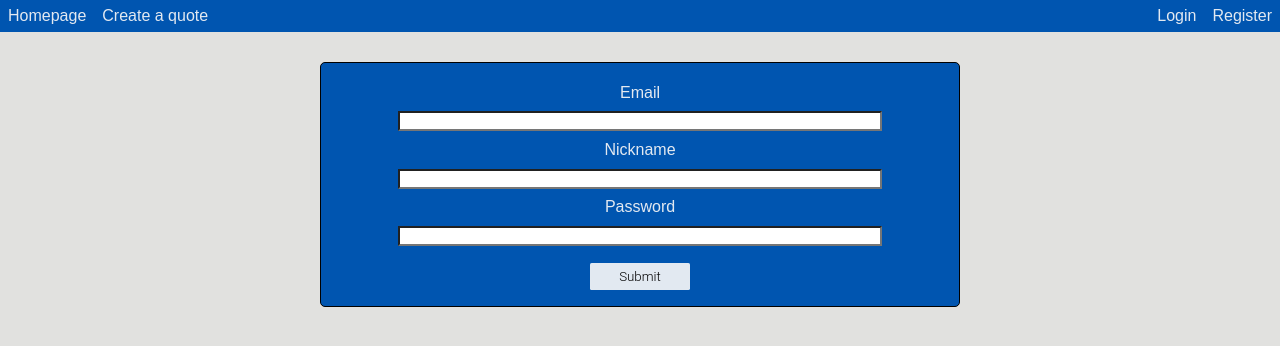
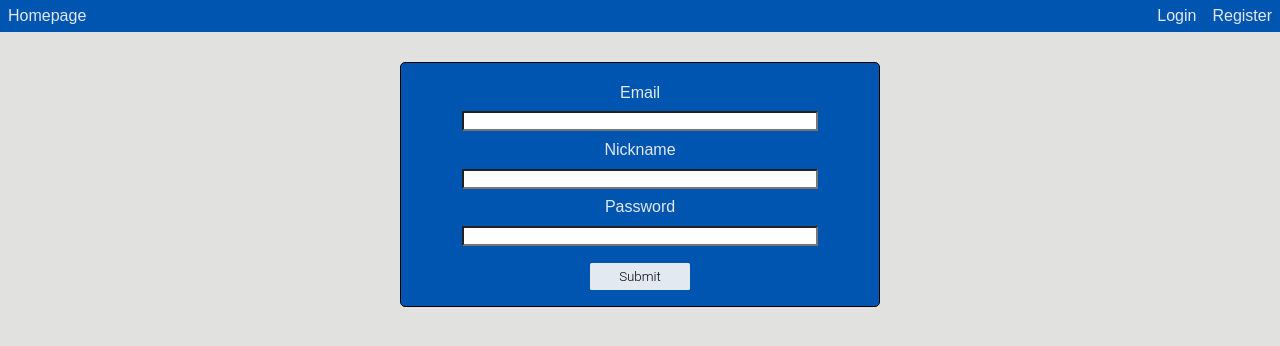
Before and after one commit to SyntaxBreaker/Quotes, a React (Create React App) app in the folder frontend/: page /register in a window 1280 px wide. Shown: the top 346 px of the page. Built offline with nearby package versions, Linux system fonts and the light colour scheme.

Commit message:
Add protected route

```diff
--- a/frontend/src/App.tsx
+++ b/frontend/src/App.tsx
@@ -1,10 +1,11 @@
-import React from 'react';
-import {BrowserRouter, Routes, Route, Link} from 'react-router-dom';
+import React, {useContext} from 'react';
+import {BrowserRouter, Routes, Route, Link, Navigate} from 'react-router-dom';
 import Login from "./components/Login.tsx";
 import Register from "./components/Register.tsx";
 import Quotes from "./components/Quotes.tsx";
 import CreateQuote from "./components/CreateQuote.tsx";
 import styled from "styled-components";
+import {UserContext} from "./providers/UserProvider.tsx";
 
 const MainContainer = styled.div`
   height: 100%;
@@ -17,6 +18,12 @@ const StyledNav = styled.nav`
   align-items: center;
   background-color: #0055B0;
   height: 2rem;
+
+  @media only screen and (max-width: 600px) {
+    height: 6rem;
+    justify-content: space-around;
+    flex-direction: column;
+  }
 `;
 
 const StyledLink = styled(Link)`
@@ -25,26 +32,51 @@ const StyledLink = styled(Link)`
   margin: 0.5rem;
 `
 
+const StyledContent = styled.div`
+  width: 100%;
+
+  @media (min-width: 768px) {
+    width: 90%;
+    margin: 0 auto;
+  }
+
+  @media (min-width: 992px) {
+    width: 75%;
+    margin: 0 auto;
+  }
+`
+
 function App() {
+    const [user, setUser] = useContext(UserContext);
+
   return (
     <MainContainer>
         <BrowserRouter>
             <StyledNav>
                 <div>
                     <StyledLink to=''>Homepage</StyledLink>
-                    <StyledLink to='create'>Create a quote</StyledLink>
                 </div>
                 <div>
+                    {user ? (
+                        <>
+                            <StyledLink to='create'>Create a quote</StyledLink>
+                        </>
+                    ) : (
+                        <>
                             <StyledLink to='login'>Login</StyledLink>
                             <StyledLink to='register'>Register</StyledLink>
+                        </>
+                    )}
                 </div>
             </StyledNav>
+            <StyledContent>
                 <Routes>
                     <Route path='' element={<Quotes />} />
                     <Route path='login' element={<Login />} />
                     <Route path='register' element={<Register />} />
-                <Route path='create' element={<CreateQuote />} />
+                    <Route path='create' element={user? <CreateQuote /> : <Navigate to="/login" />} />
                 </Routes>
+            </StyledContent>
         </BrowserRouter>
     </MainContainer>
   );
--- a/frontend/src/components/Quotes.tsx
+++ b/frontend/src/components/Quotes.tsx
@@ -8,6 +8,7 @@ const QuotesContainer = styled.div`
   display: flex;
   flex-direction: column;
   width: 100%;
+  justify-content: center;
 
   @media (min-width: 768px) {
     flex-direction: row;
@@ -21,6 +22,8 @@ const QuoteContainer = styled.div`
   padding: .8rem;
   color: #E2E9F1;
   background-color: #0055B0;
+  flex-wrap: wrap;
+  flex-basis: 30%;
 
   h2 {
     color: ivory;
```
Lines whose indentation alone changed are shown as unchanged.
